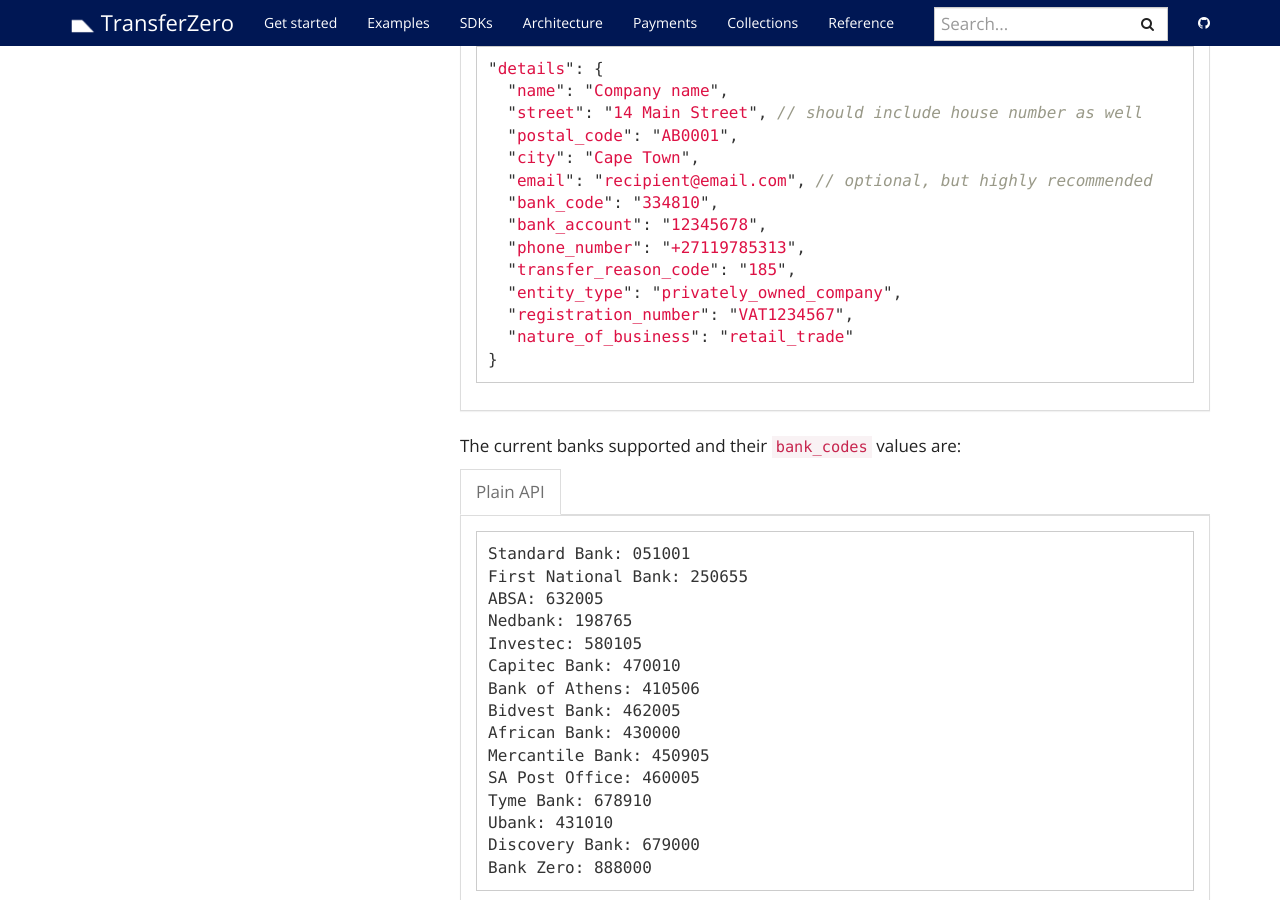
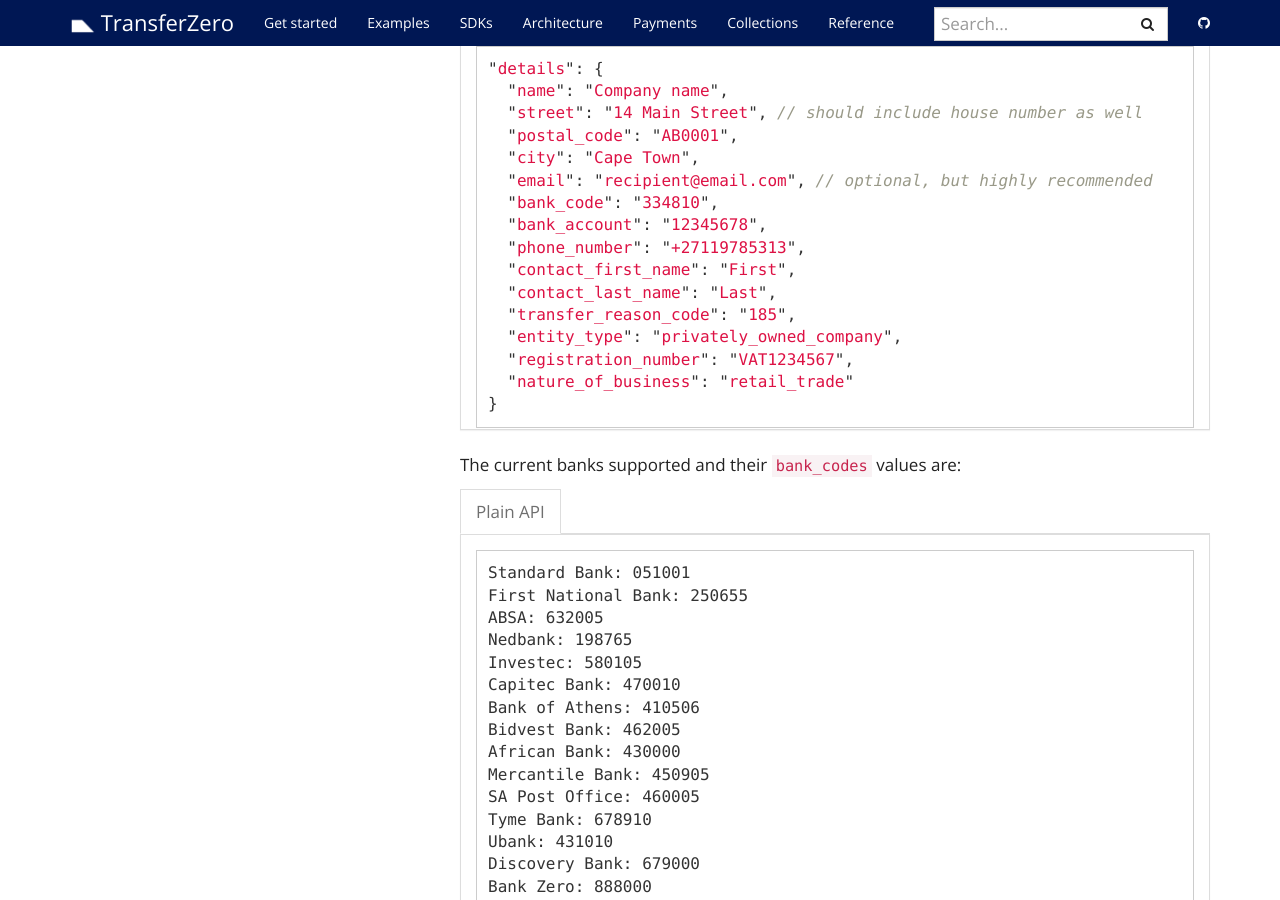
Before and after one commit to transferzero/api-documentation, a Jekyll site: the page built from _docs/payout-details.md, in a window 1280 px wide and 900 px high, scrolled down 12603 px. Built offline with Jekyll 4.4.1, drawn with Linux system fonts in a browser that asks for light colours; nearby versions of some CDN libraries; comment, search, counter and statistics services are not loaded.

Commit message:
BTA-6573 - API docs update
Update business recipient description to ZAR payouts.

https://azafinance.atlassian.net/browse/BTA-6573

```diff
--- a/_docs/payout-details.md
+++ b/_docs/payout-details.md
@@ -570,6 +570,8 @@
   "bank_code": "334810",
   "bank_account": "12345678",
   "phone_number": "+27119785313",
+  "contact_first_name": "First",
+  "contact_last_name": "Last",
   "transfer_reason_code": "185",
   "entity_type": "privately_owned_company",
   "registration_number": "VAT1234567",
```
